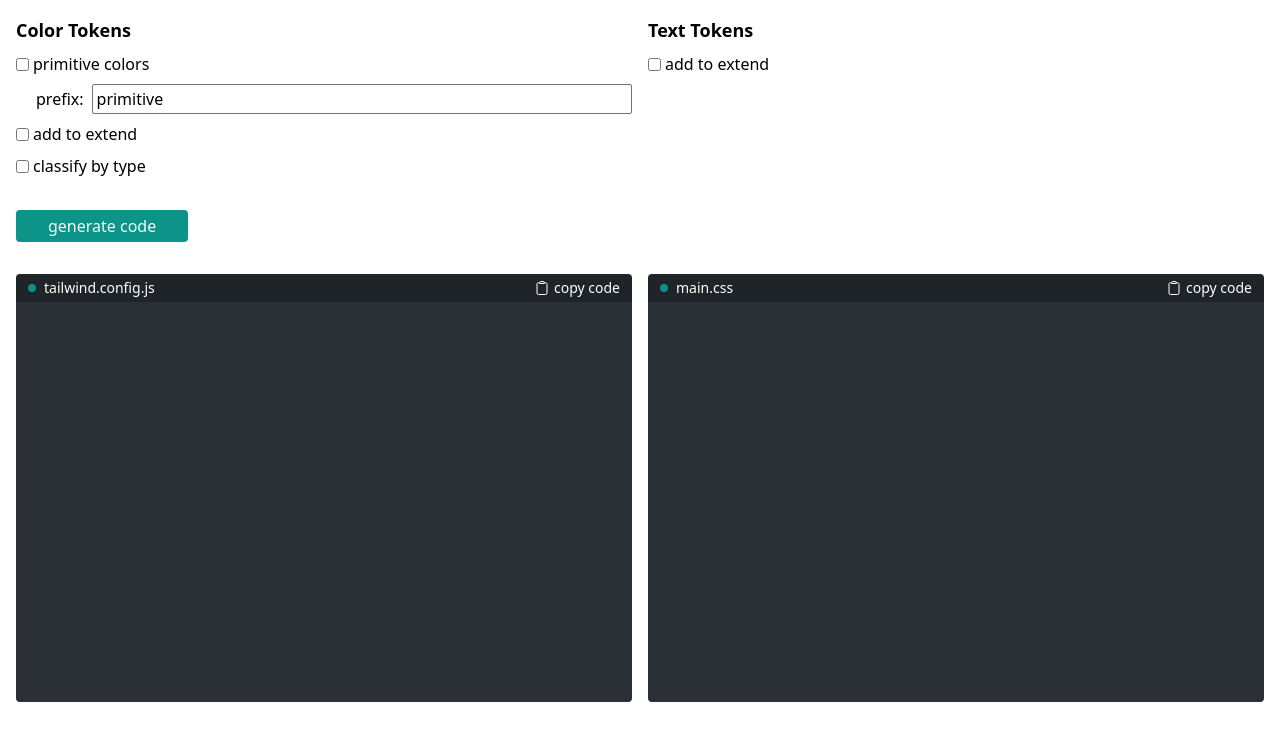
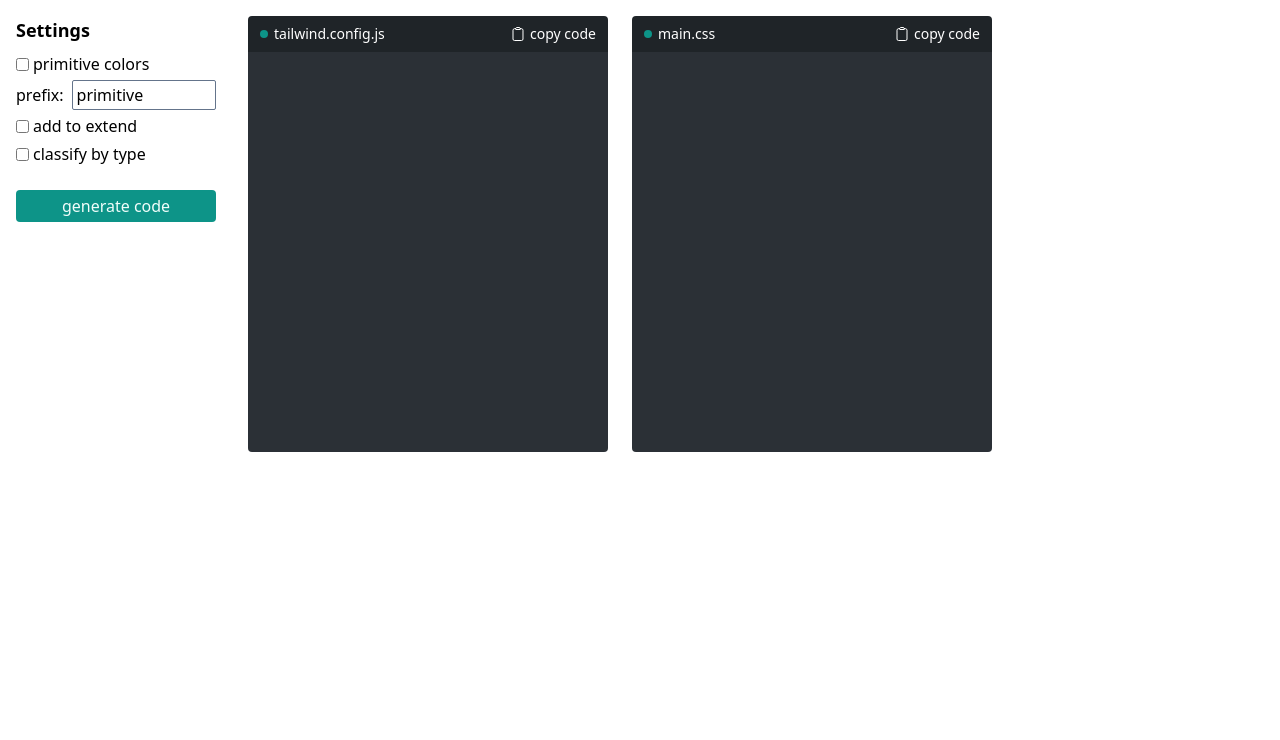
Before and after one commit to yamageji/figma-tokens-to-tailwind, a Svelte app: page / in a window 1280 px wide. Shown: the top 740 px of the page. Built offline with nearby package versions, Linux system fonts and the light colour scheme.

Commit message:
fix: style

```diff
--- a/src/code.ts
+++ b/src/code.ts
@@ -1,13 +1,33 @@
-figma.showUI(__html__, { height: 768, width: 768 });
+figma.showUI(__html__, { height: 472, width: 1024 });
 
 figma.ui.onmessage = (msg) => {
   if (msg.type === 'generate-tokens') {
-    const semanticColorData = generateSemanticColorData(msg.state.prefix);
+    const semanticColorData = generateSemanticColorData(
+      msg.state.prefix,
+      msg.state.hasPrimitive,
+      msg.state.classifyByType,
+      msg.state.addToExtend
+    );
     const primitiveColorData = generatePrimitiveColorData(msg.state.prefix);
     const textData = generateTextData();
     figma.ui.postMessage({ semanticColorData, primitiveColorData, textData });
   }
 };
+
+const colorGroupList = [
+  { name: 'accent', style: 'accentColor' },
+  { name: 'bg', style: 'backgroundColor' },
+  { name: 'border', style: 'borderColor' },
+  { name: 'shadow', style: 'boxShadowColor' },
+  { name: 'caret', style: 'caretColor' },
+  { name: 'divide', style: 'divideColor' },
+  { name: 'outline', style: 'outlineColor' },
+  { name: 'placeholder', style: 'placeholderColor' },
+  { name: 'ring', style: 'ringColor' },
+  { name: 'ring-offset', style: 'ringOffsetColor' },
+  { name: 'text', style: 'textColor' },
+  { name: 'decoration', style: 'textDecorationColor' },
+];
 
 const rgbToHex = (r: number, g: number, b: number): string => {
   const componentToHex = (c: number): string => {
@@ -24,7 +44,12 @@ const standardiseColors = (r: number, g: number, b: number): string => {
   return `${standardization(r)} ${standardization(g)} ${standardization(b)}`;
 };
 
-const generateSemanticColorData = (prefix: string): string => {
+const generateSemanticColorData = (
+  prefix: string,
+  hasPrimitive: boolean,
+  classifyByType: boolean,
+  addToExtend: boolean
+): string => {
   const paintStyles = figma.getLocalPaintStyles();
 
   const styleMap = {};
@@ -38,7 +63,7 @@ const generateSemanticColorData = (prefix: string): string => {
       styleNames.forEach((name, index) => {
         if (!currentStyle[name]) {
           if (index === styleNames.length - 1) {
-            if (description) {
+            if (description && hasPrimitive) {
               currentStyle[
                 name
               ] = `rgb(var(--${prefix}-${description}) / <alpha-value>)`;
@@ -63,22 +88,24 @@ const generateSemanticColorData = (prefix: string): string => {
 
 const generatePrimitiveColorData = (prefix: string): string => {
   const paintStyles = figma.getLocalPaintStyles();
-  const filterdStyle = paintStyles.filter(
-    (style) => style.name.split('/')[0] === prefix
+  const filteredStyles = paintStyles.filter((style) =>
+    style.name.startsWith(`${prefix}/`)
   );
-  const convertedStyle = filterdStyle.map((style) => {
+  const convertedStyles = filteredStyles.map((style) => {
     const paint = style.paints[0];
-    if (paint.type === 'SOLID') {
-      return `--${style.name.replace(/\//g, '-')}: ${standardiseColors(
-        paint.color.r,
-        paint.color.g,
-        paint.color.b
-      )}`;
-    }
+    if (!paint || paint.type !== 'SOLID') return '';
+    const { r, g, b } = paint.color;
+    return `--${style.name.replace(/\//g, '-')}: ${standardiseColors(r, g, b)}`;
   });
-  return `@layer base {\n  :root {\n    ${convertedStyle.join(
-    ';\n    '
-  )};\n  }\n}`;
+  const rootStyles = convertedStyles
+    .filter((style) => style !== '')
+    .join(';\n    ');
+
+  return `@layer base {
+  :root {
+    ${rootStyles};
+  }
+}`;
 };
 
 const generateTextData = (): string => {
--- a/src/components/Sample.svelte
+++ b/src/components/Sample.svelte
@@ -6,18 +6,16 @@
   let textData: string;
 
   let prefix = 'primitive';
-  let hasPrimitiveColors = false;
+  let hasPrimitive = false;
   let classifyByType = false;
-  let addColorsToExtend = false;
-
-  let addToExtendText = false;
+  let addToExtend = false;
 
   const generateTokens = () => {
     parent.postMessage(
       {
         pluginMessage: {
           type: 'generate-tokens',
-          state: { prefix, hasPrimitiveColors },
+          state: { prefix, hasPrimitive, classifyByType, addToExtend },
         },
       },
       '*'
@@ -31,17 +29,16 @@
   };
 </script>
 
-<div class="flex min-h-[300px] flex-col gap-8 p-4">
-  <div class="flex gap-4">
-    <div class="flex grow basis-1/2  flex-col gap-2">
-      <h2 class="text-lg font-bold">Color Tokens</h2>
-      <div class="flex flex-col gap-2">
+<div class="flex gap-8 p-4">
+  <div class="w-[200px] flex-shrink-0">
+    <h2 class="text-lg font-bold">Settings</h2>
+    <div class="mt-2 flex flex-col gap-1">
       <label class="flex items-center gap-1">
-          <input type="checkbox" bind:checked={hasPrimitiveColors} />
+        <input type="checkbox" bind:checked={hasPrimitive} />
         primitive colors
       </label>
 
-        <label class="ml-5 flex items-center gap-2">
+      <label class="flex items-center gap-2">
         prefix:
         <input
           type="text"
@@ -51,48 +48,30 @@
       </label>
 
       <label class="flex items-center gap-1">
-          <input type="checkbox" bind:checked={addColorsToExtend} />
+        <input type="checkbox" bind:checked={addToExtend} />
         add to extend
       </label>
 
-        <div>
       <label class="flex items-center gap-1">
         <input type="checkbox" bind:checked={classifyByType} />
         classify by type
       </label>
-          <!-- <ul class="mt-2 rounded-sm border border-slate-400 px-2 py-1 text-sm">
-            <li>background color (bg/*)</li>
-            <li>text color (text/*)</li>
-            <li>border color (border/*)</li>
-          </ul> -->
-        </div>
-      </div>
-    </div>
-
-    <div class="flex grow basis-1/2  flex-col gap-2">
-      <h2 class="text-lg font-bold">Text Tokens</h2>
-      <div class="flex flex-col gap-2">
-        <label class="flex items-center gap-1">
-          <input type="checkbox" bind:checked={addToExtendText} />
-          add to extend
-        </label>
-      </div>
-    </div>
     </div>
 
     <button
-    class="w-fit rounded bg-teal-600 py-1 px-8 font-normal text-teal-50 duration-200 hover:bg-teal-700"
+      class="mt-6 w-full rounded bg-teal-600 py-1 font-normal text-teal-50 duration-200 hover:bg-teal-700"
       type="button"
       on:click={generateTokens}>generate code</button
     >
+  </div>
 
-  <div class="flex gap-4">
-    <div class="w-1/2">
+  <div class="flex flex-grow gap-6">
+    <div class="w-[360px]">
       <div
-        class="flex h-fit w-full items-center justify-between rounded-t bg-code-title px-3 py-1 text-sm text-white"
+        class="flex h-fit w-full items-center justify-between rounded-t bg-code-title px-3 py-2 text-sm text-white"
       >
         <div
-          class="before:contents-[''] flex items-center gap-2 before:h-2 before:w-2 before:rounded-full before:bg-teal-600"
+          class="before:contents-[''] flex items-center gap-1.5 before:h-2 before:w-2 before:rounded-full before:bg-teal-600"
         >
           tailwind.config.js
         </div>
@@ -103,16 +82,16 @@
       </div>
       <div>
         <pre
-          class="h-[400px] flex-grow overflow-auto break-words rounded-b bg-code-surface px-3 py-2 font-mono text-sm leading-snug text-code-text">{#if semanticColorData}{semanticColorData}{/if}</pre>
+          class="h-[400px] w-full overflow-auto break-words rounded-b bg-code-surface px-3 py-2 font-mono text-sm leading-snug text-code-text">{#if semanticColorData}{semanticColorData}{/if}</pre>
       </div>
     </div>
 
-    <div class="w-1/2">
+    <div class="w-[360px]">
       <div
-        class="flex h-fit w-full items-center justify-between rounded-t bg-code-title px-3 py-1 text-sm text-white"
+        class="flex h-fit w-full items-center justify-between rounded-t bg-code-title px-3 py-2 text-sm text-white"
       >
         <div
-          class="before:contents-[''] flex items-center gap-2 before:h-2 before:w-2 before:rounded-full before:bg-teal-600"
+          class="before:contents-[''] flex items-center gap-1.5 before:h-2 before:w-2 before:rounded-full before:bg-teal-600"
         >
           main.css
         </div>
@@ -123,7 +102,7 @@
       </div>
 
       <pre
-        class="h-[400px] flex-grow overflow-auto break-words rounded-b bg-code-surface px-3 py-2 font-mono text-sm leading-snug text-code-text">{#if primitiveColorData}{primitiveColorData}{/if}</pre>
+        class="h-[400px] w-full overflow-auto break-words rounded-b bg-code-surface px-3 py-2 font-mono text-sm leading-snug text-code-text">{#if primitiveColorData}{primitiveColorData}{/if}</pre>
     </div>
   </div>
 </div>
```
Lines whose indentation alone changed are shown as unchanged.
